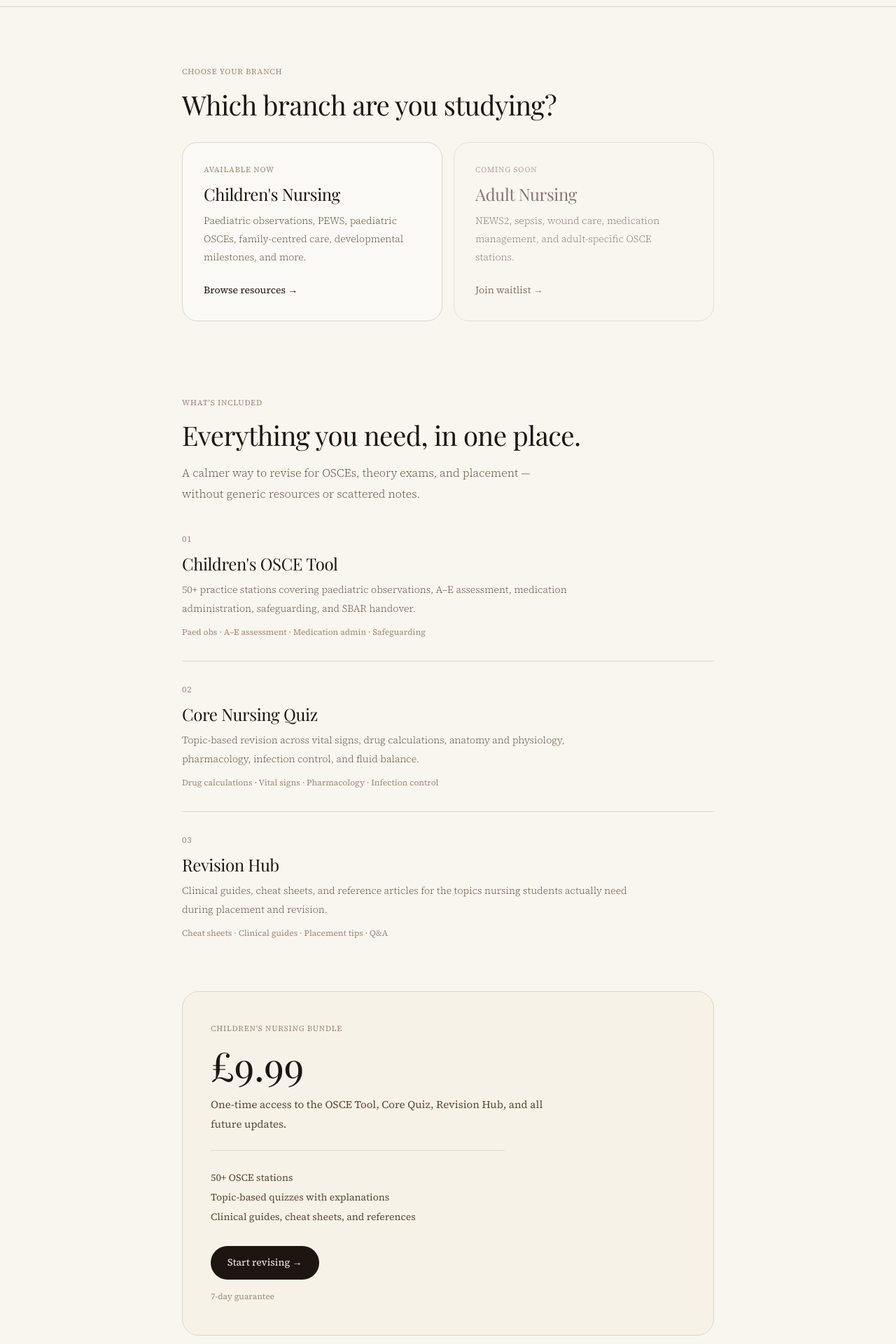
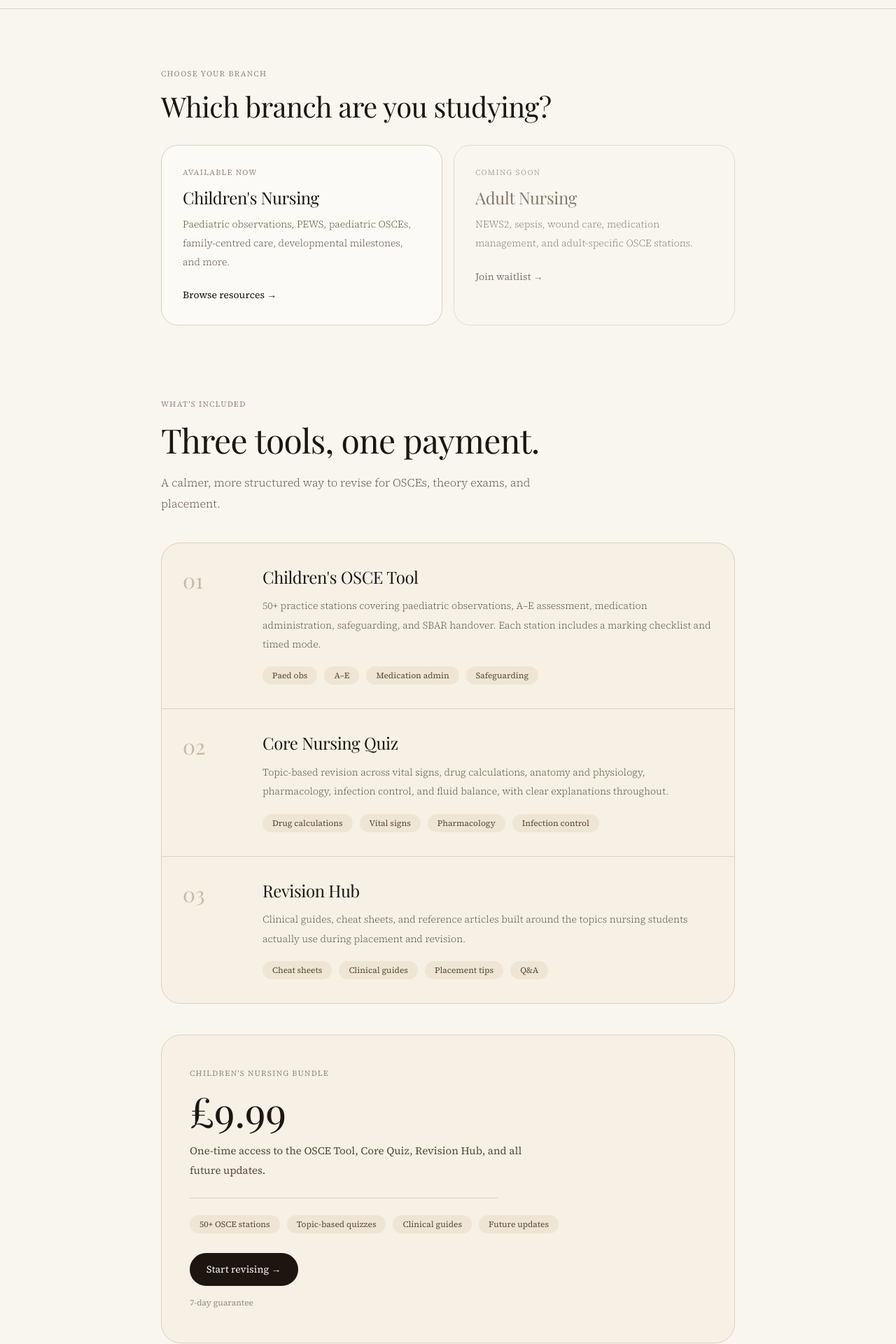
Before and after one commit to laurencaitlinemmerson-tech/revision-foundations-saas, a Next.js app: page / in a window 1280 px wide. Shown: the part 660-2580 px from the top of the page at 70% size. Built offline with nearby package versions, Linux system fonts and the light colour scheme; no server answers; a web font is replaced by a local one.

Commit message:
Update page.tsx

```diff
--- a/src/app/page.tsx
+++ b/src/app/page.tsx
@@ -1,6 +1,7 @@
 'use client';
 
 import Link from 'next/link';
+import type { CSSProperties } from 'react';
 import Navbar from '@/components/Navbar';
 import Footer from '@/components/Footer';
 import Testimonials from '@/components/Testimonials';
@@ -11,33 +12,32 @@ const display = "'Playfair Display', Georgia, serif";
 const ink = '#1C1510';
 const inkMid = '#5C4A38';
 const inkLight = '#9C8878';
-
 const cream = '#F9F6F0';
 const parchment = '#F3EEE4';
-const panel = '#F7F2E8';
-const panelSoft = 'rgba(255,255,255,0.32)';
-const border = '#DDD5C8';
+const panel = '#F6F0E5';
+const panelSoft = 'rgba(255,255,255,0.38)';
+const border = '#D9D0C1';
+const tagBg = '#EFE5D4';
 
-export default function HomePage() {
 const tools = [
   {
     num: '01',
     title: "Children's OSCE Tool",
-      desc: '50+ practice stations covering paediatric observations, A–E assessment, medication administration, safeguarding, and SBAR handover.',
-      tags: ['Paed obs', 'A–E assessment', 'Medication admin', 'Safeguarding'],
+    desc: '50+ practice stations covering paediatric observations, A–E assessment, medication administration, safeguarding, and SBAR handover. Each station includes a marking checklist and timed mode.',
+    tags: ['Paed obs', 'A–E', 'Medication admin', 'Safeguarding'],
     href: '/osce',
   },
   {
     num: '02',
     title: 'Core Nursing Quiz',
-      desc: 'Topic-based revision across vital signs, drug calculations, anatomy and physiology, pharmacology, infection control, and fluid balance.',
+    desc: 'Topic-based revision across vital signs, drug calculations, anatomy and physiology, pharmacology, infection control, and fluid balance, with clear explanations throughout.',
     tags: ['Drug calculations', 'Vital signs', 'Pharmacology', 'Infection control'],
     href: '/quiz',
   },
   {
     num: '03',
     title: 'Revision Hub',
-      desc: 'Clinical guides, cheat sheets, and reference articles for the topics nursing students actually need during placement and revision.',
+    desc: 'Clinical guides, cheat sheets, and reference articles built around the topics nursing students actually use during placement and revision.',
     tags: ['Cheat sheets', 'Clinical guides', 'Placement tips', 'Q&A'],
     href: '/hub',
   },
@@ -58,16 +58,16 @@ export default function HomePage() {
   },
 ];
 
-  const sectionLabelStyle: React.CSSProperties = {
+const sectionLabelStyle: CSSProperties = {
   fontFamily: serif,
   fontSize: '11px',
-    letterSpacing: '0.08em',
+  letterSpacing: '0.12em',
   textTransform: 'uppercase',
   color: inkLight,
   marginBottom: '14px',
 };
 
-  const primaryButton: React.CSSProperties = {
+const primaryButton: CSSProperties = {
   display: 'inline-block',
   fontFamily: serif,
   fontSize: '14px',
@@ -80,7 +80,7 @@ export default function HomePage() {
   whiteSpace: 'nowrap',
 };
 
-  const secondaryButton: React.CSSProperties = {
+const secondaryButton: CSSProperties = {
   display: 'inline-block',
   fontFamily: serif,
   fontSize: '14px',
@@ -94,20 +94,33 @@ export default function HomePage() {
   whiteSpace: 'nowrap',
 };
 
+const tagStyle: CSSProperties = {
+  display: 'inline-flex',
+  alignItems: 'center',
+  fontFamily: serif,
+  fontSize: '12px',
+  color: inkMid,
+  background: tagBg,
+  padding: '7px 14px',
+  borderRadius: '999px',
+  lineHeight: 1,
+};
+
+export default function HomePage() {
   return (
     <div style={{ background: cream, minHeight: '100vh' }}>
       <Navbar />
 
-      <section style={{ padding: '128px 24px 110px', borderBottom: `1px solid ${border}` }}>
-        <div style={{ maxWidth: '760px', margin: '0 auto' }}>
+      <section style={{ padding: '128px 24px 108px', borderBottom: `1px solid ${border}` }}>
+        <div style={{ maxWidth: '820px', margin: '0 auto' }}>
           <p style={sectionLabelStyle}>OSCE prep · theory revision · placement support</p>
 
           <h1
             style={{
               fontFamily: display,
-              fontSize: 'clamp(2.8rem, 7vw, 4.4rem)',
+              fontSize: 'clamp(2.9rem, 7vw, 4.6rem)',
               fontWeight: 400,
-              lineHeight: 1.04,
+              lineHeight: 1.02,
               letterSpacing: '-0.02em',
               color: ink,
               marginBottom: '24px',
@@ -125,12 +138,13 @@ export default function HomePage() {
               lineHeight: 1.9,
               fontWeight: 300,
               color: inkMid,
-              maxWidth: '560px',
+              maxWidth: '590px',
               marginBottom: '34px',
             }}
           >
-            Revision tools built by a nursing student, for nursing students — with OSCE practice,
-            focused quizzes, and practical revision guides designed around what actually gets tested.
+            Revision tools built by a nursing student, for nursing students — with OSCE
+            practice, focused quizzes, and practical guides designed around what actually gets
+            tested.
           </p>
 
           <div
@@ -155,8 +169,8 @@ export default function HomePage() {
               fontFamily: serif,
               fontSize: '13px',
               lineHeight: 1.8,
+              fontWeight: 300,
               color: inkLight,
-              fontWeight: 300,
             }}
           >
             £9.99 one-time payment · Lifetime access · 7-day guarantee
@@ -165,13 +179,13 @@ export default function HomePage() {
       </section>
 
       <section style={{ padding: '84px 24px 72px' }}>
-        <div style={{ maxWidth: '760px', margin: '0 auto' }}>
+        <div style={{ maxWidth: '820px', margin: '0 auto' }}>
           <p style={sectionLabelStyle}>Choose your branch</p>
 
           <h2
             style={{
               fontFamily: display,
-              fontSize: 'clamp(2rem, 4vw, 2.4rem)',
+              fontSize: 'clamp(2rem, 4vw, 2.5rem)',
               fontWeight: 400,
               lineHeight: 1.15,
               color: ink,
@@ -194,20 +208,13 @@ export default function HomePage() {
                 display: 'block',
                 padding: '30px',
                 border: `1px solid ${border}`,
-                borderRadius: '22px',
+                borderRadius: '24px',
                 background: panelSoft,
                 textDecoration: 'none',
                 color: ink,
               }}
             >
-              <p
-                style={{
-                  ...sectionLabelStyle,
-                  marginBottom: '12px',
-                }}
-              >
-                Available now
-              </p>
+              <p style={{ ...sectionLabelStyle, marginBottom: '12px' }}>Available now</p>
 
               <h3
                 style={{
@@ -225,7 +232,7 @@ export default function HomePage() {
                 style={{
                   fontFamily: serif,
                   fontSize: '14px',
-                  lineHeight: 1.85,
+                  lineHeight: 1.9,
                   fontWeight: 300,
                   color: inkMid,
                   marginBottom: '20px',
@@ -250,19 +257,12 @@ export default function HomePage() {
               style={{
                 padding: '30px',
                 border: `1px solid ${border}`,
-                borderRadius: '22px',
+                borderRadius: '24px',
                 background: 'transparent',
                 opacity: 0.72,
               }}
             >
-              <p
-                style={{
-                  ...sectionLabelStyle,
-                  marginBottom: '12px',
-                }}
-              >
-                Coming soon
-              </p>
+              <p style={{ ...sectionLabelStyle, marginBottom: '12px' }}>Coming soon</p>
 
               <h3
                 style={{
@@ -280,7 +280,7 @@ export default function HomePage() {
                 style={{
                   fontFamily: serif,
                   fontSize: '14px',
-                  lineHeight: 1.85,
+                  lineHeight: 1.9,
                   fontWeight: 300,
                   color: inkMid,
                   marginBottom: '20px',
@@ -304,21 +304,21 @@ export default function HomePage() {
         </div>
       </section>
 
-      <section style={{ padding: '36px 24px 84px' }}>
-        <div style={{ maxWidth: '760px', margin: '0 auto' }}>
+      <section style={{ padding: '32px 24px 84px' }}>
+        <div style={{ maxWidth: '820px', margin: '0 auto' }}>
           <p style={sectionLabelStyle}>What&apos;s included</p>
 
           <h2
             style={{
               fontFamily: display,
-              fontSize: 'clamp(2rem, 4vw, 2.4rem)',
+              fontSize: 'clamp(2.2rem, 4.5vw, 3rem)',
               fontWeight: 400,
-              lineHeight: 1.15,
+              lineHeight: 1.12,
               color: ink,
-              marginBottom: '16px',
+              marginBottom: '18px',
             }}
           >
-            Everything you need, in one place.
+            Three tools, one payment.
           </h2>
 
           <p
@@ -328,15 +328,21 @@ export default function HomePage() {
               lineHeight: 1.9,
               fontWeight: 300,
               color: inkMid,
-              maxWidth: '560px',
+              maxWidth: '580px',
               marginBottom: '40px',
             }}
           >
-            A calmer way to revise for OSCEs, theory exams, and placement — without generic
-            resources or scattered notes.
+            A calmer, more structured way to revise for OSCEs, theory exams, and placement.
           </p>
 
-          <div>
+          <div
+            style={{
+              border: `1px solid ${border}`,
+              borderRadius: '28px',
+              background: panel,
+              overflow: 'hidden',
+            }}
+          >
             {tools.map((tool, index) => (
               <Link
                 key={tool.href}
@@ -345,23 +351,31 @@ export default function HomePage() {
                   display: 'block',
                   textDecoration: 'none',
                   color: ink,
-                  padding: '0 0 30px',
-                  marginBottom: '30px',
+                  padding: '34px 30px',
                   borderBottom: index !== tools.length - 1 ? `1px solid ${border}` : 'none',
                 }}
               >
-                <p
+                <div
                   style={{
-                    fontFamily: serif,
-                    fontSize: '12px',
-                    letterSpacing: '0.08em',
-                    color: inkLight,
-                    marginBottom: '10px',
+                    display: 'grid',
+                    gridTemplateColumns: '96px minmax(0, 1fr)',
+                    gap: '18px',
+                    alignItems: 'start',
+                  }}
+                >
+                  <div
+                    style={{
+                      fontFamily: display,
+                      fontSize: '30px',
+                      lineHeight: 1,
+                      color: '#C7B8A5',
+                      paddingTop: '4px',
                     }}
                   >
                     {tool.num}
-                </p>
+                  </div>
 
+                  <div>
                     <h3
                       style={{
                         fontFamily: display,
@@ -369,7 +383,7 @@ export default function HomePage() {
                         fontWeight: 400,
                         lineHeight: 1.2,
                         color: ink,
-                    marginBottom: '10px',
+                        marginBottom: '14px',
                       }}
                     >
                       {tool.title}
@@ -379,56 +393,50 @@ export default function HomePage() {
                       style={{
                         fontFamily: serif,
                         fontSize: '14px',
-                    lineHeight: 1.9,
+                        lineHeight: 1.95,
                         fontWeight: 300,
                         color: inkMid,
-                    maxWidth: '640px',
-                    marginBottom: '10px',
+                        maxWidth: '720px',
+                        marginBottom: '18px',
                       }}
                     >
                       {tool.desc}
                     </p>
 
-                <p
+                    <div
                       style={{
-                    fontFamily: serif,
-                    fontSize: '12px',
-                    lineHeight: 1.8,
-                    color: inkLight,
+                        display: 'flex',
+                        flexWrap: 'wrap',
+                        gap: '10px',
                       }}
                     >
-                  {tool.tags.join(' · ')}
-                </p>
+                      {tool.tags.map((tag) => (
+                        <span key={tag} style={tagStyle}>
+                          {tag}
+                        </span>
+                      ))}
+                    </div>
+                  </div>
+                </div>
               </Link>
             ))}
           </div>
 
           <div
             style={{
-              marginTop: '42px',
-              padding: '44px 40px',
-              borderRadius: '24px',
+              marginTop: '44px',
+              padding: '46px 40px',
+              borderRadius: '28px',
               background: panel,
               border: `1px solid ${border}`,
             }}
           >
-            <p
-              style={{
-                fontFamily: serif,
-                fontSize: '11px',
-                letterSpacing: '0.08em',
-                textTransform: 'uppercase',
-                color: inkLight,
-                marginBottom: '14px',
-              }}
-            >
-              Children&apos;s Nursing Bundle
-            </p>
+            <p style={sectionLabelStyle}>Children&apos;s Nursing Bundle</p>
 
             <p
               style={{
                 fontFamily: display,
-                fontSize: '56px',
+                fontSize: '58px',
                 lineHeight: 1,
                 color: ink,
                 marginBottom: '14px',
@@ -441,40 +449,42 @@ export default function HomePage() {
               style={{
                 fontFamily: serif,
                 fontSize: '15px',
-                lineHeight: 1.85,
+                lineHeight: 1.9,
                 color: inkMid,
-                maxWidth: '480px',
+                maxWidth: '500px',
                 marginBottom: '24px',
               }}
             >
-              One-time access to the OSCE Tool, Core Quiz, Revision Hub, and all future updates.
+              One-time access to the OSCE Tool, Core Quiz, Revision Hub, and all future
+              updates.
             </p>
 
             <div
               style={{
                 width: '100%',
-                maxWidth: '420px',
+                maxWidth: '440px',
                 height: '1px',
                 background: border,
                 marginBottom: '24px',
               }}
             />
 
-            <p
+            <div
               style={{
-                fontFamily: serif,
-                fontSize: '14px',
-                lineHeight: 2,
-                color: inkMid,
+                display: 'flex',
+                flexWrap: 'wrap',
+                gap: '10px',
                 marginBottom: '28px',
               }}
             >
-              50+ OSCE stations
-              <br />
-              Topic-based quizzes with explanations
-              <br />
-              Clinical guides, cheat sheets, and references
-            </p>
+              {['50+ OSCE stations', 'Topic-based quizzes', 'Clinical guides', 'Future updates'].map(
+                (item) => (
+                  <span key={item} style={tagStyle}>
+                    {item}
+                  </span>
+                ),
+              )}
+            </div>
 
             <Link href="/pricing" style={primaryButton}>
               Start revising →
@@ -495,13 +505,13 @@ export default function HomePage() {
       </section>
 
       <section style={{ padding: '84px 24px', background: parchment }}>
-        <div style={{ maxWidth: '760px', margin: '0 auto' }}>
+        <div style={{ maxWidth: '820px', margin: '0 auto' }}>
           <p style={sectionLabelStyle}>Why it exists</p>
 
           <h2
             style={{
               fontFamily: display,
-              fontSize: 'clamp(2rem, 4vw, 2.4rem)',
+              fontSize: 'clamp(2rem, 4vw, 2.5rem)',
               fontWeight: 400,
               lineHeight: 1.15,
               color: ink,
@@ -514,7 +524,7 @@ export default function HomePage() {
           <div
             style={{
               display: 'grid',
-              gridTemplateColumns: 'repeat(auto-fit, minmax(200px, 1fr))',
+              gridTemplateColumns: 'repeat(auto-fit, minmax(220px, 1fr))',
               gap: '36px',
             }}
           >
@@ -537,7 +547,7 @@ export default function HomePage() {
                   style={{
                     fontFamily: serif,
                     fontSize: '14px',
-                    lineHeight: 1.9,
+                    lineHeight: 1.95,
                     fontWeight: 300,
                     color: inkMid,
                   }}
@@ -553,7 +563,7 @@ export default function HomePage() {
       <Testimonials />
 
       <section style={{ padding: '88px 24px 96px', borderTop: `1px solid ${border}` }}>
-        <div style={{ maxWidth: '760px', margin: '0 auto' }}>
+        <div style={{ maxWidth: '820px', margin: '0 auto' }}>
           <p style={sectionLabelStyle}>Ready</p>
 
           <h2
@@ -576,7 +586,7 @@ export default function HomePage() {
               lineHeight: 1.9,
               fontWeight: 300,
               color: inkMid,
-              maxWidth: '520px',
+              maxWidth: '540px',
               marginBottom: '28px',
             }}
           >
```
Lines whose indentation alone changed are shown as unchanged.
